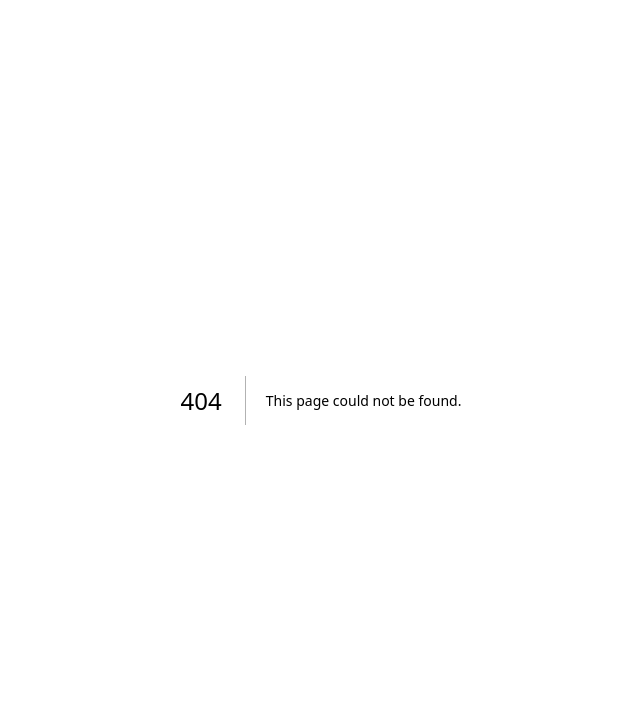
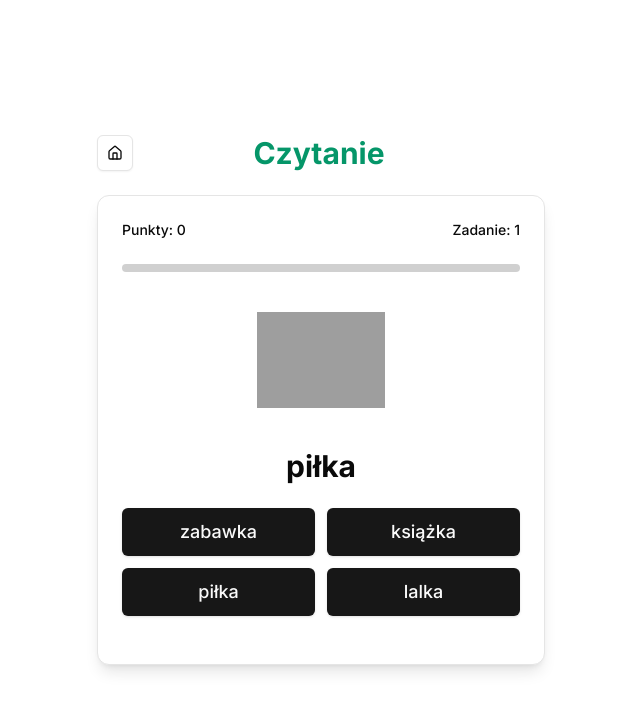
Before and after one commit to JolantaWro/first-class-edu, a Next.js app: page /read in a window 1280 px wide. Before the commit this address had no page. Shown: the top 710 px of the page, without its empty margins (319-959 px from the left). Built offline with nearby package versions, Linux system fonts and the light colour scheme; grey boxes are pictures that could not be loaded.

Commit message:
init section read

```diff
--- a/app/page.tsx
+++ b/app/page.tsx
@@ -37,7 +37,7 @@ export default function HomePage() {
           </Link>
 
           {/* Reading card */}
-          <Link href="/" className="group">
+          <Link href="/read" className="group">
             <div className="bg-white rounded-2xl shadow-lg hover:shadow-xl transition-all duration-300 overflow-hidden h-full transform group-hover:-translate-y-1">
               <div className="p-8 flex flex-col items-center">
                 <div className="w-24 h-24 rounded-full bg-gradient-to-br from-darkblue to-darkblue-light flex items-center justify-center mb-6">
--- /dev/null
+++ b/app/read/page.tsx
@@ -0,0 +1,182 @@
+"use client"
+
+import { useState, useEffect } from "react"
+import Link from "next/link"
+import { Button } from "@/components/ui/button"
+import { Card, CardContent, CardFooter } from "@/components/ui/card"
+import { Progress } from "@/components/ui/progress"
+import { Home, Check, X } from "lucide-react"
+import { cn } from "@/lib/utils"
+
+type WordExercise = {
+  word: string
+  options: string[]
+  correctIndex: number
+  image: string
+}
+
+const wordExercises: WordExercise[] = [
+  {
+    word: "kot",
+    options: ["kot", "pies", "ryba", "ptak"],
+    correctIndex: 0,
+    image: "/placeholder.svg?height=150&width=150",
+  },
+  {
+    word: "dom",
+    options: ["szkoła", "dom", "sklep", "park"],
+    correctIndex: 1,
+    image: "/placeholder.svg?height=150&width=150",
+  },
+  {
+    word: "słońce",
+    options: ["księżyc", "gwiazda", "słońce", "chmura"],
+    correctIndex: 2,
+    image: "/placeholder.svg?height=150&width=150",
+  },
+  {
+    word: "jabłko",
+    options: ["jabłko", "gruszka", "banan", "truskawka"],
+    correctIndex: 0,
+    image: "/placeholder.svg?height=150&width=150",
+  },
+  {
+    word: "piłka",
+    options: ["zabawka", "książka", "piłka", "lalka"],
+    correctIndex: 2,
+    image: "/placeholder.svg?height=150&width=150",
+  },
+  {
+    word: "kwiat",
+    options: ["drzewo", "kwiat", "trawa", "krzew"],
+    correctIndex: 1,
+    image: "/placeholder.svg?height=150&width=150",
+  },
+  {
+    word: "auto",
+    options: ["auto", "rower", "samolot", "pociąg"],
+    correctIndex: 0,
+    image: "/placeholder.svg?height=150&width=150",
+  },
+  {
+    word: "mama",
+    options: ["tata", "brat", "siostra", "mama"],
+    correctIndex: 3,
+    image: "/placeholder.svg?height=150&width=150",
+  },
+]
+
+export default function ReadingPage() {
+  const [currentExerciseIndex, setCurrentExerciseIndex] = useState(0)
+  const [isCorrect, setIsCorrect] = useState<boolean | null>(null)
+  const [score, setScore] = useState(0)
+  const [exerciseCount, setExerciseCount] = useState(0)
+  const [exercises, setExercises] = useState<WordExercise[]>([])
+
+  useEffect(() => {
+    // Shuffle the exercises
+    setExercises([...wordExercises].sort(() => Math.random() - 0.5))
+  }, [])
+
+  const currentExercise = exercises[currentExerciseIndex]
+
+  const checkAnswer = (selectedIndex: number) => {
+    if (!currentExercise) return
+
+    const correct = selectedIndex === currentExercise.correctIndex
+
+    setIsCorrect(correct)
+    if (correct) {
+      setScore(score + 1)
+    }
+
+    setExerciseCount(exerciseCount + 1)
+
+    // Show result for a moment before moving to next exercise
+    setTimeout(() => {
+      setIsCorrect(null)
+      if (currentExerciseIndex < exercises.length - 1) {
+        setCurrentExerciseIndex(currentExerciseIndex + 1)
+      } else {
+        // Restart with shuffled exercises
+        setExercises([...wordExercises].sort(() => Math.random() - 0.5))
+        setCurrentExerciseIndex(0)
+      }
+    }, 1500)
+  }
+
+  if (!currentExercise) {
+    return <div className="flex justify-center items-center min-h-screen">Ładowanie...</div>
+  }
+
+  return (
+    <div className="container flex flex-col items-center justify-center min-h-screen py-8 space-y-6">
+      <div className="flex items-center justify-between w-full max-w-md">
+        <Link href="/">
+          <Button variant="outline" size="icon">
+            <Home className="w-4 h-4" />
+          </Button>
+        </Link>
+        <h1 className="text-3xl font-bold text-green-600">Czytanie</h1>
+        <div className="w-10"></div> {/* Spacer for alignment */}
+      </div>
+
+      <Card className="w-full max-w-md shadow-lg">
+        <CardContent className="pt-6">
+          <div className="flex flex-col items-center space-y-6">
+            <div className="flex items-center justify-between w-full">
+              <div className="text-sm font-medium">Punkty: {score}</div>
+              <div className="text-sm font-medium">Zadanie: {exerciseCount + 1}</div>
+            </div>
+
+            <Progress value={(score / (exerciseCount || 1)) * 100} className="w-full h-2" />
+
+            <div className="flex flex-col items-center space-y-6 w-full">
+              <img
+                src={currentExercise.image || "/placeholder.svg"}
+                alt={currentExercise.word}
+                className="w-32 h-32 object-contain"
+              />
+
+              <div className="text-3xl font-bold">{currentExercise.word}</div>
+
+              {isCorrect === null ? (
+                <div className="grid grid-cols-2 gap-3 w-full">
+                  {currentExercise.options.map((option, index) => (
+                    <Button key={index} onClick={() => checkAnswer(index)} className="text-lg py-6">
+                      {option}
+                    </Button>
+                  ))}
+                </div>
+              ) : (
+                <div
+                  className={cn(
+                    "flex items-center justify-center w-24 h-24 rounded-full",
+                    isCorrect ? "bg-green-100" : "bg-red-100",
+                  )}
+                >
+                  {isCorrect ? (
+                    <Check className="w-12 h-12 text-green-600" />
+                  ) : (
+                    <div className="flex flex-col items-center">
+                      <X className="w-12 h-12 text-red-600" />
+                      <div className="mt-2 text-lg font-medium">
+                        {currentExercise.options[currentExercise.correctIndex]}
+                      </div>
+                    </div>
+                  )}
+                </div>
+              )}
+            </div>
+          </div>
+        </CardContent>
+        <CardFooter className="flex justify-center pb-6">
+          <div className="text-sm text-center text-muted-foreground">
+            {isCorrect === true && "Świetnie! Dobra odpowiedź!"}
+            {isCorrect === false && "Spróbuj jeszcze raz!"}
+          </div>
+        </CardFooter>
+      </Card>
+    </div>
+  )
+}
```
